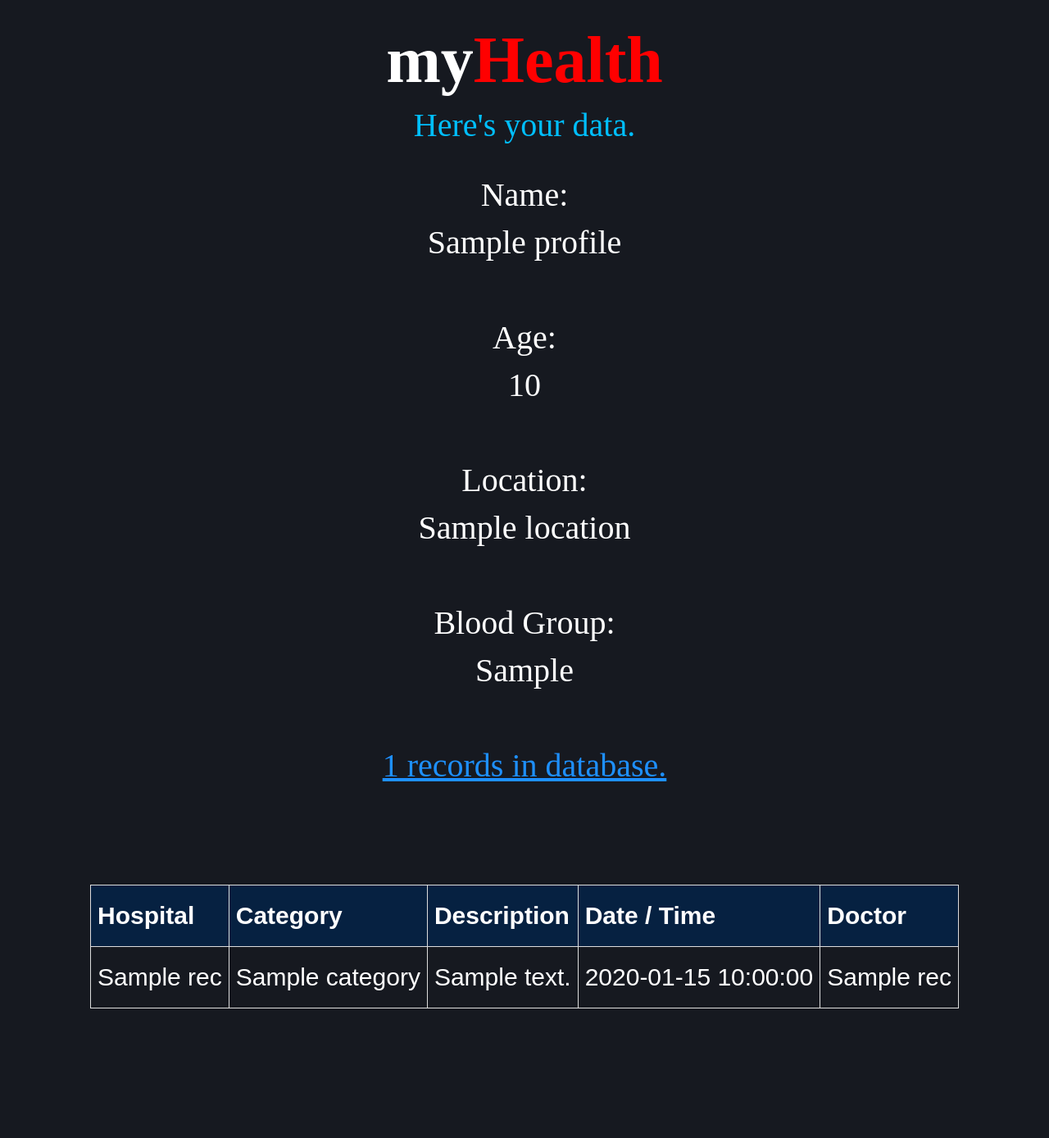
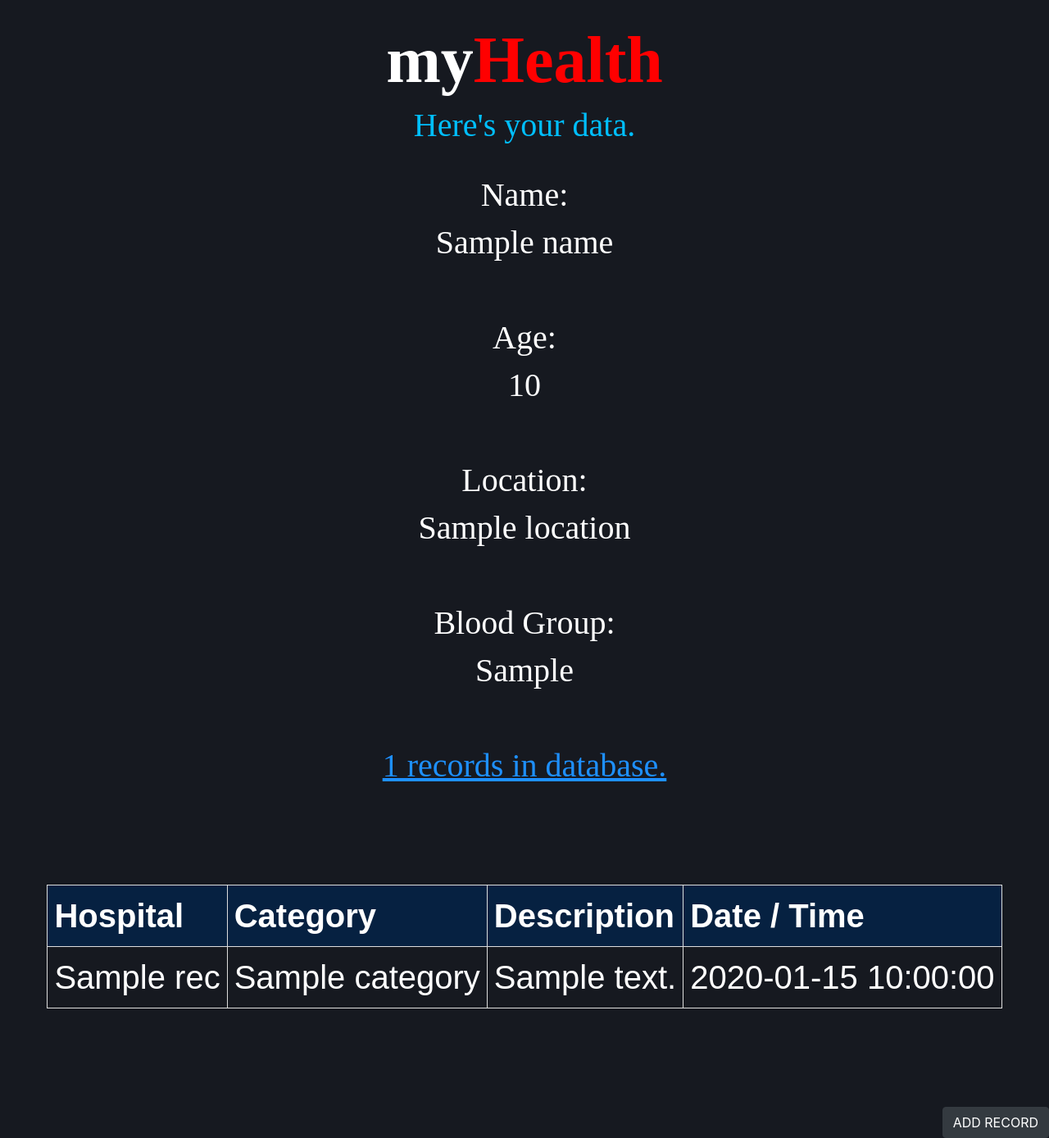
Before and after one commit to sarthak882/myHealth, a Flask app: template templates/profile.html in a window 1280 px wide. Shown: the whole page at 82% size. Before the commit the page ends 1230 px from the top, so only its background shows below. Run offline with Flask 2, Linux system fonts and the light colour scheme; the template is opened without the code that fills it: most values are stand-ins (such as "Sample title", 1, 10 or a date in 2020); some libraries are stand-ins or nearby versions.

Commit message:
Add files via upload

```diff
--- a/templates/profile.html
+++ b/templates/profile.html
@@ -98,34 +98,106 @@
 a:link {
   color: inherit;
 }
+
 /* visited link */
 a:visited {
   color: inherit;
 }
+
 /* mouse over link */
 a:hover {
   color: inherit;
 }
+
 /* selected link */
 a:active {
   color: inherit;
 }
 
+
 table {
   font-family: arial, sans-serif;
   border-collapse: collapse;
   width: 100%;
-  font-size: 30px;
 }
 
 td, th {
   border: 1px solid #dddddd;
   text-align: left;
   padding: 8px;
+  /* background-color: #092f5c; */
 }
 
 th {
   background-color: #062141;
+}
+/* tr:nth-child(odd) {
+  background-color: #203145;
+} */
+
+.popup .overlay{
+  position: fixed;
+  top: 0px;
+  left: 0px;
+  width: 200vw;
+  height: 200vh;
+  background: rgba(0,0,0,0.7);
+  z-index: 1;
+  display: none;
+
+
+}
+
+.popup .content{
+  position: fixed;
+  top: 50%;
+  left: 50%;
+  transform: translate(-50%,-50%) scale(0);
+  background: #fff;
+  width: 650px;
+  height: 620px;
+  z-index: 2;
+  text-align: center;
+  padding: 20px;
+  box-sizing: border-box;
+  background-color: #161920;
+
+}
+
+.popup .close-btn{
+  position: absolute;
+  right: 20px;
+  top: 20px;
+  width: 30px;
+  height: 30px;
+  background: #222;
+  color: #fff;
+  font-size: 25px;
+  font-weight: 600;
+  line-height: 30px;
+  text-align: center;
+  border-radius: 50%;
+}
+
+.popup.active .overlay{
+    display: block;
+}
+.popup.active .content{
+  transition: all 300ms ease-in-out;
+  transform: translate(-50%,-50%) scale(1);
+
+}
+
+.container2{
+  text-align: right;
+  line-height: 1em;
+  margin: 0;
+}
+
+.btn btn-dark{
+  height:400px;
+    width:200px;
+
 }
 </style>
 
@@ -137,24 +209,28 @@
         <span class="my">my</span>Health <br>
         </a>
     </h1>
+
     <h2>
         Here's your data.
     </h2>
 <br>
     <div class="formStuff">
-        Name:<div class="data">{{profile.name}}</div>
+        Name:<div class="data">{{name}}</div>
         <br>
-        Age:<div class="data">{{profile.age}}</div>
+        Age:<div class="data">{{age}}</div>
         <br>
-        Location:<div class="data">{{profile.location}}</div>
+        Location:<div class="data">{{location}}</div>
         <br>
-        Blood Group:<div class="data">{{profile.bloodGroup}}</div>
+        Blood Group:<div class="data">{{bloodGroup}}</div>
         <br>
 
-        {% if profile.recordCount > 0 %}
+        {% if recordCount > 0 %}
 
             <div class="data" style="text-decoration:underline; color:dodgerblue">
-            {{profile.recordCount}} records in database.</div>
+            {{recordCount}} records in database.</div>
+            <!-- <br> -->
+
+
                 <div class="data" style="align-items: center;">
                     <table>
                         <tr>
@@ -162,31 +238,66 @@
                           <th>Category</th>
                           <th>Description</th>
                           <th>Date / Time</th>
-                          <th>Doctor</th>
                         </tr>
                         <br>
-            {% for rec in profile.records %}
+            {% for rec in records %}
                         <br>
                         <tr>
                           <td>{{rec['hospitalName']}}</td>
                           <td>{{rec['category']}}</td>
                           <td>{{rec['description']}}</td>
                           <td>{{rec['date']}}</td>
-                          <td>{{rec['drName']}}</td>
                         </tr>
+
+
             {% endfor %}
         </table>
+
     </div>
 
         {% else %}
+
             <div class="data" style="text-decoration:underline; color: dodgerblue">
                 No records in database.</div>
+
         {% endif %}
 
     </div>
+
     <div class="">
+
+
     </div>
+
     <br><br><br><br><br>
     </div>
+
+    <div class="popup" id="popup-1">
+       <div class="overlay"></div>
+       <div class="content">
+       <div class="close-btn togglePopup()">&times;</div>
+
+       <h1>New Record</h1>
+       <p>
+        HOSPITAL NAME<br>
+        <input type="text" placeholder="Enter Name">
+        <br><br>CATEGORY<br>
+        <input type="text" placeholder="Enter Category">
+        <br><br>DESCRIPTION<br>
+        <input type="text" placeholder="Enter Description" size="50">
+        <br><br>
+        <button type="button" class="btn btn-dark">SUBMIT</button>
+
+       </p>
+       </div>
+      </div>
+      <div class="container2">
+      <button type="button" class="btn btn-dark" onclick="togglePopup()">ADD RECORD</button>
+      </div>
+<script>
+  function togglePopup(){
+    document.getElementById("popup-1").classList.toggle("active");
+  }
+</script>
 </body>
 </html>
```
